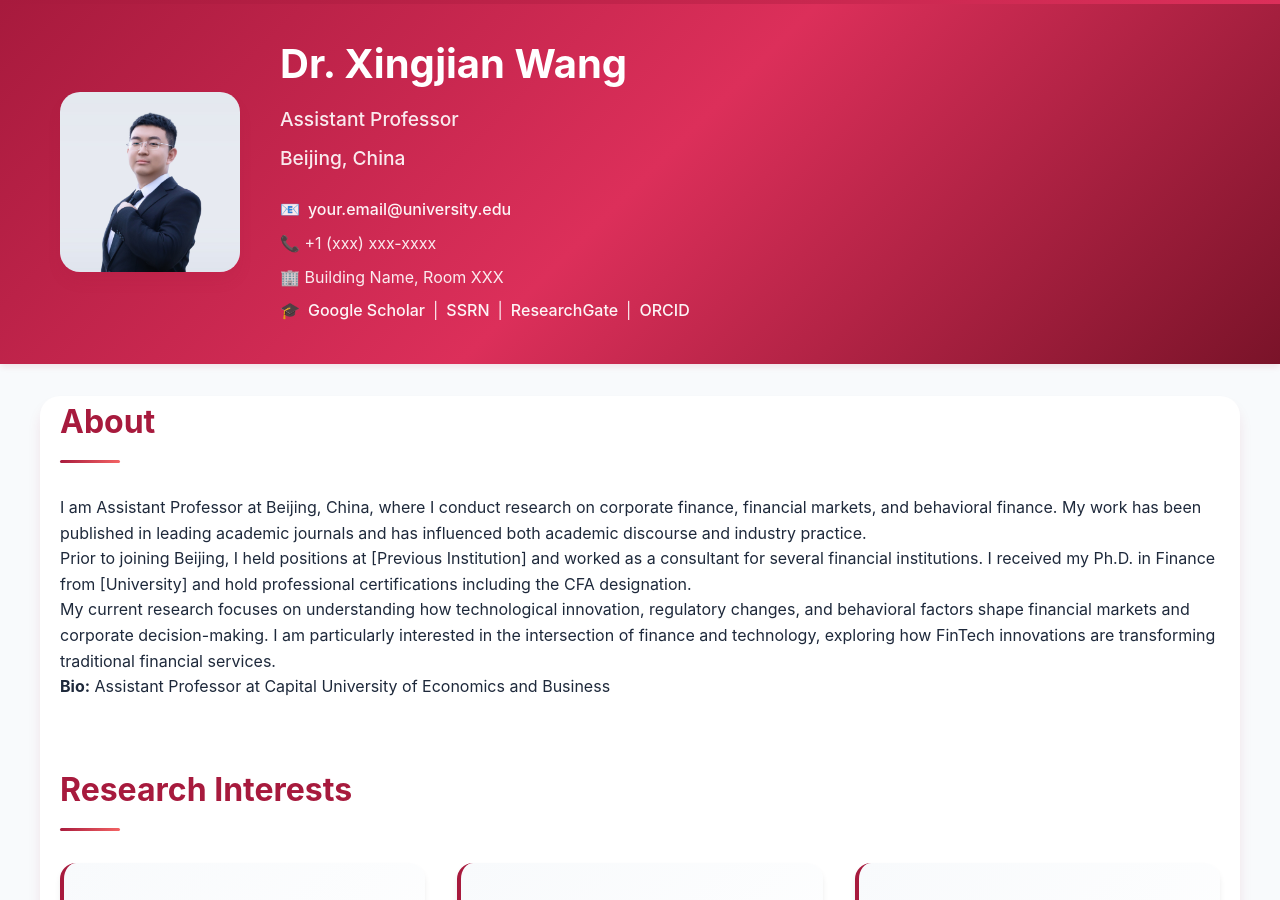
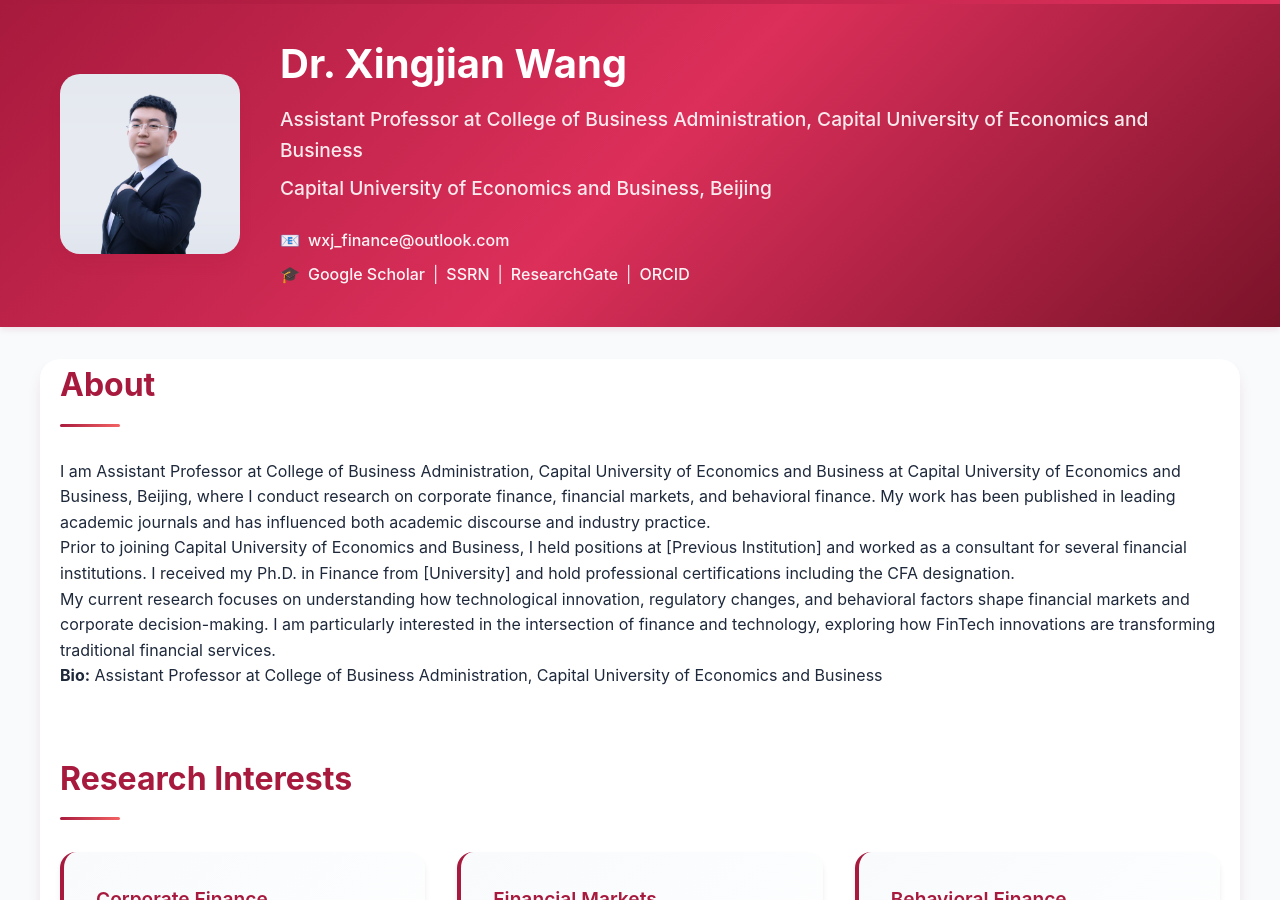
Before and after one commit to Victor-finance/Victor-finance.github.io, a Jekyll site: the page built from index.md, in a window 1280 px wide and 900 px high. Built offline with Jekyll 4.4.1, drawn with Linux system fonts in a browser that asks for light colours; our own code applies the rules of GitHub Pages for plain Markdown files; some of the changed text lies outside the part shown.

Commit message:
Update _config.yml

```diff
--- a/_config.yml
+++ b/_config.yml
@@ -8,23 +8,20 @@
 author:
   name: "Dr. Xingjian Wang"
   avatar: "/images/profile-pic.jpg"
-  bio: "Assistant Professor at Capital University of Economics and Business"
-  location: "Beijing, China"
-  employer: "Assistant Professor"
-  email: "your.email@university.edu"
-  phone: "+1 (xxx) xxx-xxxx"
-  office: "Building Name, Room XXX"
+  bio: "Assistant Professor at College of Business Administration, Capital University of Economics and Business"
+  location: "Capital University of Economics and Business, Beijing"
+  employer: "Assistant Professor at College of Business Administration, Capital University of Economics and Business"
+  email: "wxj_finance@outlook.com"
+
 
   # 学术社交链接
-  googlescholar: "https://scholar.google.com/citations?user=YOUR_ID"
-  orcid: "https://orcid.org/0000-0000-0000-0000"
-  researchgate: "https://www.researchgate.net/profile/YOUR_PROFILE"
-  ssrn: "https://papers.ssrn.com/sol3/cf_dev/AbsByAuth.cfm?per_id=YOUR_ID"
+  googlescholar: "https://scholar.google.com/citations?hl=zh-CN&user=YvSEvQsAAAAJ"
+  orcid: "https://orcid.org/0000-0002-8368-5150"
+  researchgate: "https://www.researchgate.net/profile/Xingjian-Wang-6?ev=hdr_xprf"
+  ssrn: "https://papers.ssrn.com/sol3/cf_dev/AbsByAuth.cfm?per_id=3063084"
 
-  # 社交媒体（可选）
-  twitter: "yourtwitterhandle"
-  linkedin: "yourlinkedinprofile"
-  github: "yourgithubusername"
+
+
 
 # Jekyll 设置
 remote_theme: "mmistakes/minimal-mistakes"
```
